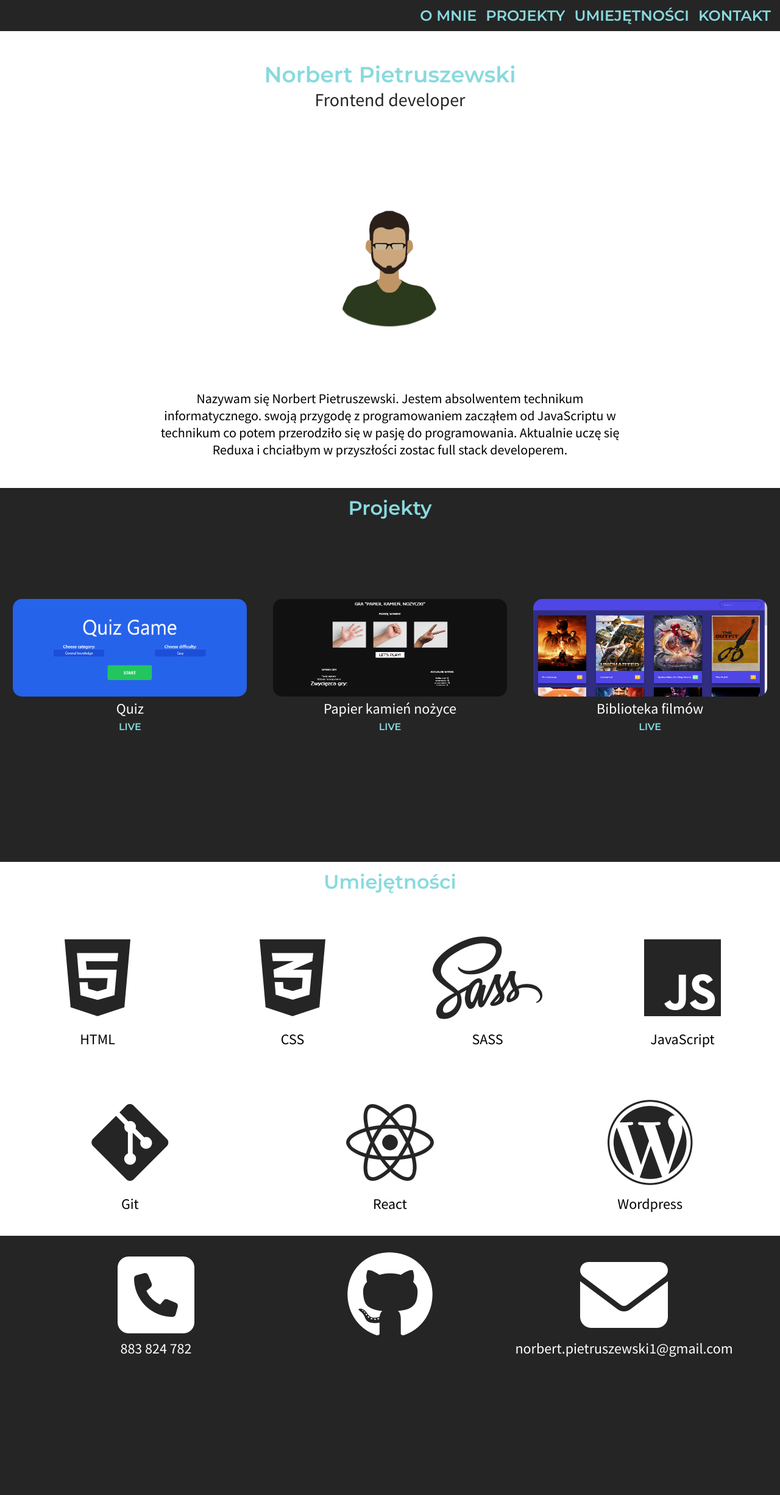
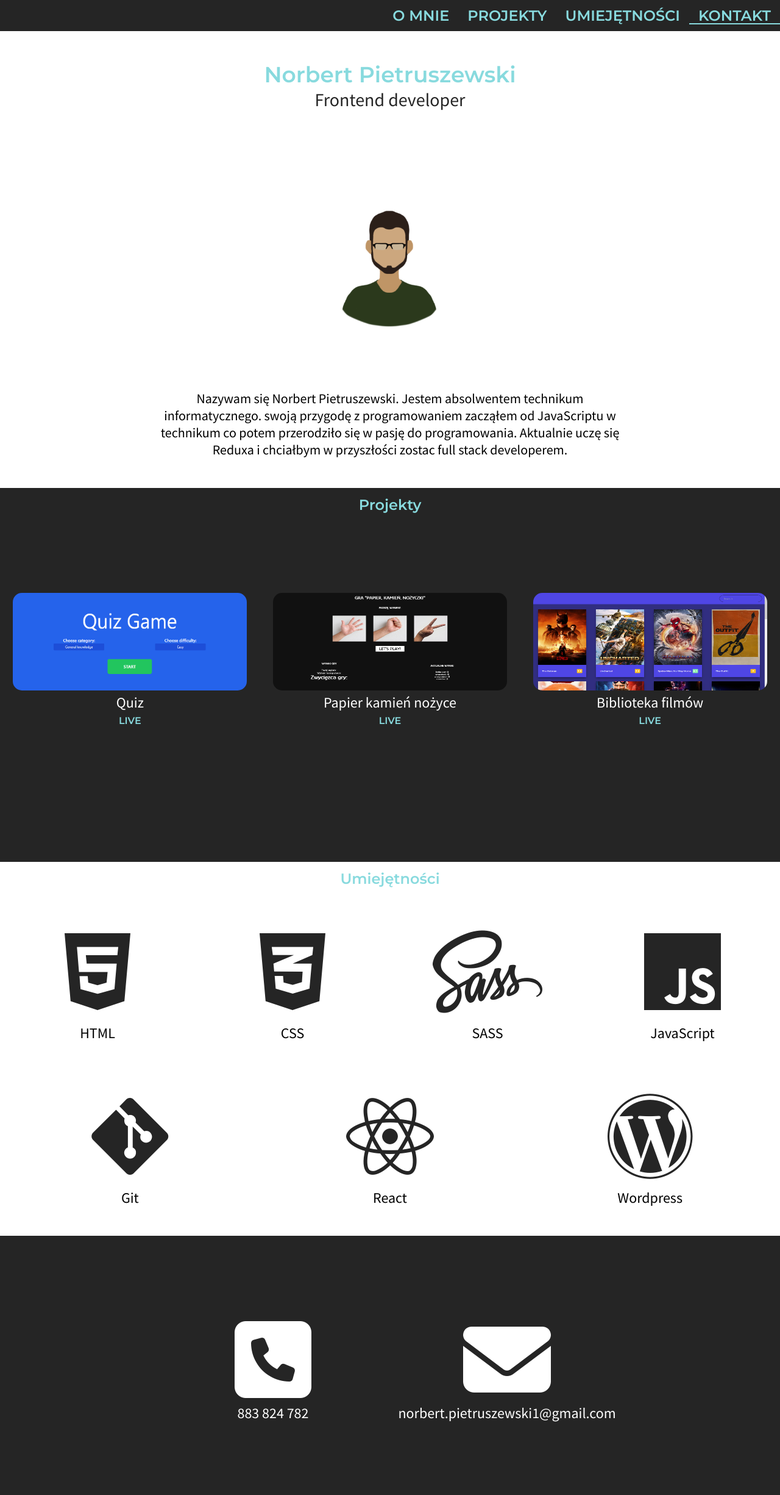
Before and after one commit to norbertaz/Norbert-Pietruszewski, a plain HTML site: page index.html in a window 1280 px wide. Shown: the whole page at 61% size. Drawn offline with Linux system fonts and the light colour scheme.

Commit message:
added highlight nav on scroll

```diff
--- a/index.html
+++ b/index.html
@@ -12,13 +12,13 @@
     <div class="container">
         <nav>
             <ul class="navigation">
-                <li><a href="#O-mnie">O mnie</a></li>
-                <li><a href="#Projekty">Projekty</a></li>
-                <li><a href="#Umiejetnosci">Umiejętności</a></li>
-                <li><a href="#Kontakt">Kontakt</a></li>
+                <li class="O-mnie"><a href="#O-mnie">O mnie</a></li>
+                <li class="Projekty"><a href="#Projekty">Projekty</a></li>
+                <li class="Umiejetnosci"><a href="#Umiejetnosci">Umiejętności</a></li>
+                <li class="Kontakt"><a href="#Kontakt">Kontakt</a></li>
             </ul>
         </nav>
-        <div id="O-mnie" class="main-wrapper">
+        <section id="O-mnie" class="main-wrapper">
             <div class="main">
                 <div class="name">
                     <h1>Norbert Pietruszewski</h1>
@@ -29,8 +29,8 @@
                 </div>
                 <p>Nazywam się Norbert Pietruszewski. Jestem absolwentem technikum informatycznego. swoją przygodę z programowaniem zacząłem od JavaScriptu w technikum co potem przerodziło się w pasję do programowania. Aktualnie uczę się Reduxa i chciałbym w przyszłości zostac full stack developerem.</p>
             </div>
-        </div>
-        <div id="Projekty" class="projects">
+        </section>
+        <section id="Projekty" class="projects">
             <h1>Projekty</h1>
             <div class="projects-wrapper">
                 <div class="project">
@@ -55,8 +55,8 @@
                     <a href="https://norbertaz.github.io/Myflix/">live</a>
                 </div>
             </div>
-        </div>
-        <div id="Umiejetnosci" class="skills">
+        </section>
+        <section id="Umiejetnosci" class="skills">
             <h1>Umiejętności</h1>
             <div class="skills-wrapper">
                 <div class="skill">
@@ -89,23 +89,21 @@
                 </div>
 
             </div>
-        </div>
-        <div id="Kontakt" class="contact">
+        </section>
+        <section id="Kontakt" class="contact">
             <div class="contacts-wrapper">
                 <div class="single-contact">
                     <i class="fa-solid fa-square-phone"></i>
                     <h2>883 824 782</h2>
                 </div>
-                <div class="single-contact">
-                    <a href="https://github.com/norbertaz"><i class="fa-brands fa-github"></i></a>
-                </div>
+
                 <div class="single-contact">
                     <i class="fa-solid fa-envelope"></i>
                     <h2>norbert.pietruszewski1@gmail.com</h2>
                 </div>
 
             </div>
-        </div>
+        </section>
 
 
 
--- a/script.js
+++ b/script.js
@@ -1,9 +1,27 @@
 const navigation = document.querySelector('.navigation');
+const sections = document.querySelectorAll('section')
+const navLi = document.querySelectorAll('.navigation li')
+
 
 
 window.addEventListener('scroll', ()=>{
     let scroll = window.scrollY;
+    let currentY = "";
     if(scroll>60){
+    sections.forEach(section =>{
+        const sectionTop = section.offsetTop;
+        const sectionHeight = section.clientHeight;
+        if(scroll >= sectionTop-400){
+            currentY = section.getAttribute('id')
+        }
+    })
+    navLi.forEach( li => {
+        li.classList.remove('active')
+        if(li.classList.contains(currentY)){
+            li.classList.add('active')
+        }
+    })
+
         navigation.classList.add("scroll")
     } else navigation.classList.remove("scroll")
 })
--- a/style.css
+++ b/style.css
@@ -23,6 +23,7 @@ a{
     color:var(--second-color);
     font-family: 'Montserrat', sans-serif;
     text-transform: uppercase;
+
 }
 
 :root{
@@ -39,19 +40,40 @@ a{
     height: 3.2rem ;
     width: 100%;
     background-color: var(--main-color);
+    transition: .3s;
 }
 .navigation li{
-    padding-right: 15px;
+    padding: 0 15px;
     margin: 10px 0;
     list-style: none;
     text-align: center;
+    border-radius: 25px;
+
+
+    display: inline-block;
+    position: relative;
+    color: #0087ca;
 }
+.navigation li:after {
+    content: '';
+    position: absolute;
+    width: 100%;
+    transform: scaleX(0);
+    height: 2px;
+    bottom: 0;
+    left: 0;
+    background-color: #88DADE;
+    transform-origin: center;
+    transition: transform 0.3s ease-out;
+  }
+
 .navigation li a {
     transition: .3s;
 }
 .navigation li a:hover {
-    font-size: 26px;
-    color: #fff
+    font-size: 32px;
+    color: #fff;
+    text-decoration-color: rgba(0, 0, 0, 1);
 }
 
 
@@ -164,14 +186,16 @@ a{
 
 .contact{
     min-height: 50vh;
-    height: auto;
+    height: 50vh;
     padding: 1vw 0;
     background-color: var(--main-color);
     text-align: center;
 }
 .contacts-wrapper{
+    height: 100%;
     display: flex;
     justify-content: center;
+    align-items: center;
     flex-wrap: wrap;
 }
 .single-contact{
@@ -190,10 +214,21 @@ a{
 }
 
 .scroll{
+    transition: .3;
+    z-index: 1;
     position: fixed;
     justify-content: center;
-    background-color: rgba(37, 37, 37, .8)
+    background-color: rgba(37, 37, 37, .8);
 }
+
+
+  .navigation li.active:after{
+    transform: scaleX(1);
+    transform-origin: center;
+  }
+    /* background-color: #fff;
+    transition: .3s; */
+
 
 
 @media (max-width:590px){
@@ -201,6 +236,9 @@ a{
         padding:0 10%;
     }
     .navigation{
+        font-size: 1.2rem;
+    }
+    .navigation li a:hover {
         font-size: 1.2rem;
     }
     i {
@@ -219,6 +257,11 @@ a{
     .projects>.projects-wrapper{
         flex-direction: column;
     }
+    .contacts-wrapper{
+        min-height: 50vh;
+        flex-direction: column;
+        justify-content: space-evenly;
+    }
 }
 @media (max-width:485px){
     i{
@@ -236,17 +279,19 @@ a{
     .navigation{
         font-size: 1rem;
     }
-    .contacts-wrapper{
-        min-height: 50vh;
-        flex-direction: column;
-        justify-content: space-between;
+    .navigation li a:hover {
+        font-size: 1rem;
     }
+
     .single-contact h2{
         font-size: 20px;
     }
 }
 @media (max-width:420px){
     .navigation{
+        font-size: 0.65rem;
+    }
+    .navigation li a:hover {
         font-size: 0.75rem;
     }
 }
```
